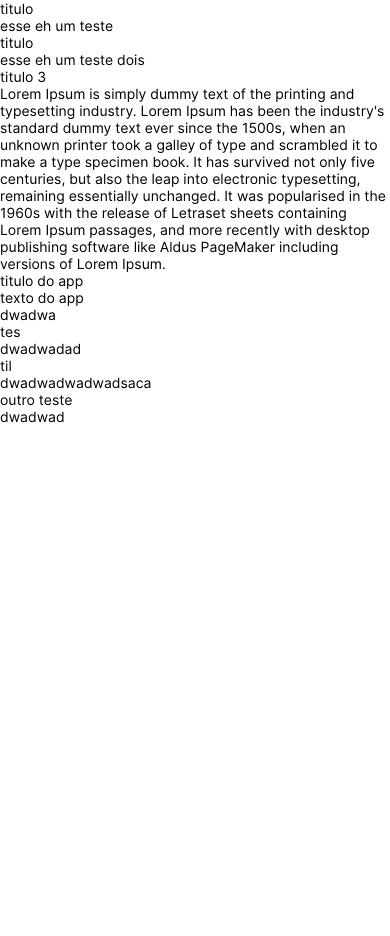
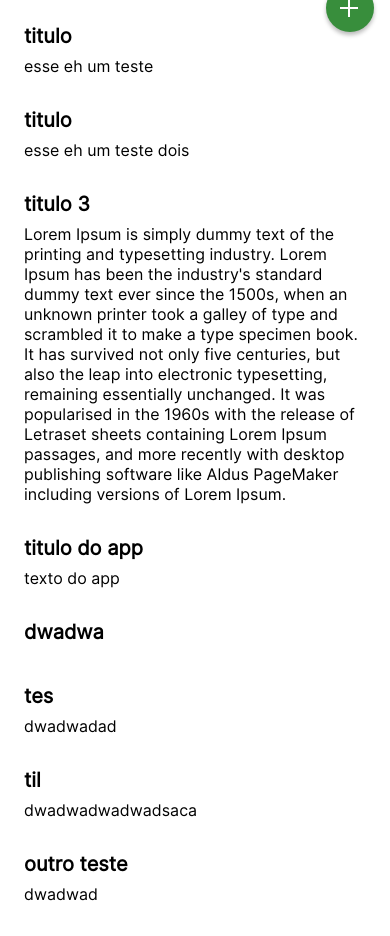
Before and after one commit to ajsaraujo/my-health-app, a React Native app: screen / in a window 390 px wide. Before the commit the page ends 844 px from the top, so only its background shows below. Built offline with nearby package versions, Linux system fonts and the light colour scheme.

Commit message:
Adicionar estilização básica às notícias

```diff
--- a/App.tsx
+++ b/App.tsx
@@ -130,7 +130,7 @@ export default function App() {
             <Stack.Screen
               name="PublishNews"
               component={NewsForm}
-              options={{ title: 'My Health Notícias' }}
+              options={{ title: 'Publicar notícia' }}
             ></Stack.Screen>
           </Stack.Navigator>
         </NavigationContainer>
--- a/src/modules/articles/Articles.tsx
+++ b/src/modules/articles/Articles.tsx
@@ -45,7 +45,7 @@ export default function Articles(props: ArticlesProps) {
   }
 
   return (
-    <View style={{ height: '100%' }}>
+    <View style={{ height: '100%', ...globalStyles.defaultContainer }}>
       <ArticleList articles={articles}></ArticleList>
 
       {true && (
--- /dev/null
+++ b/src/modules/articles/components/ArticleCard.tsx
@@ -0,0 +1,28 @@
+import { View, StyleSheet } from 'react-native'
+import { Article } from '../interfaces/Article'
+import { StyledText } from '@shared/ui/components'
+
+export function ArticleCard(props: { article: Article }) {
+  const { article } = props
+  const { title, content } = article
+
+  return (
+    <View>
+      <StyledText style={styles.title}>{title}</StyledText>
+      <StyledText style={styles.content}>{content}</StyledText>
+    </View>
+  )
+}
+
+const styles = StyleSheet.create({
+  container: {},
+  title: {
+    fontSize: 20,
+    fontWeight: 'bold',
+    marginBottom: 8,
+  },
+  content: {
+    fontSize: 16,
+    lineHeight: 20,
+  },
+})
--- a/src/modules/articles/components/ArticleList.tsx
+++ b/src/modules/articles/components/ArticleList.tsx
@@ -1,6 +1,8 @@
 import { View } from 'react-native'
 import { Article } from '../interfaces/Article'
 import { StyledText } from '@shared/ui/components'
+import { ArticleCard } from './ArticleCard'
+import { globalStyles } from '@shared/ui/globalStyles'
 
 interface ArticleListProps {
   articles: Article[]
@@ -14,9 +16,8 @@ export function ArticleList({ articles }: ArticleListProps) {
   return (
     <View>
       {articles.map((article) => (
-        <View key={article.id}>
-          <StyledText>{article.title}</StyledText>
-          <StyledText>{article.content}</StyledText>
+        <View key={article.id} style={globalStyles.marginBottom4}>
+          <ArticleCard article={article}></ArticleCard>
         </View>
       ))}
     </View>
```
